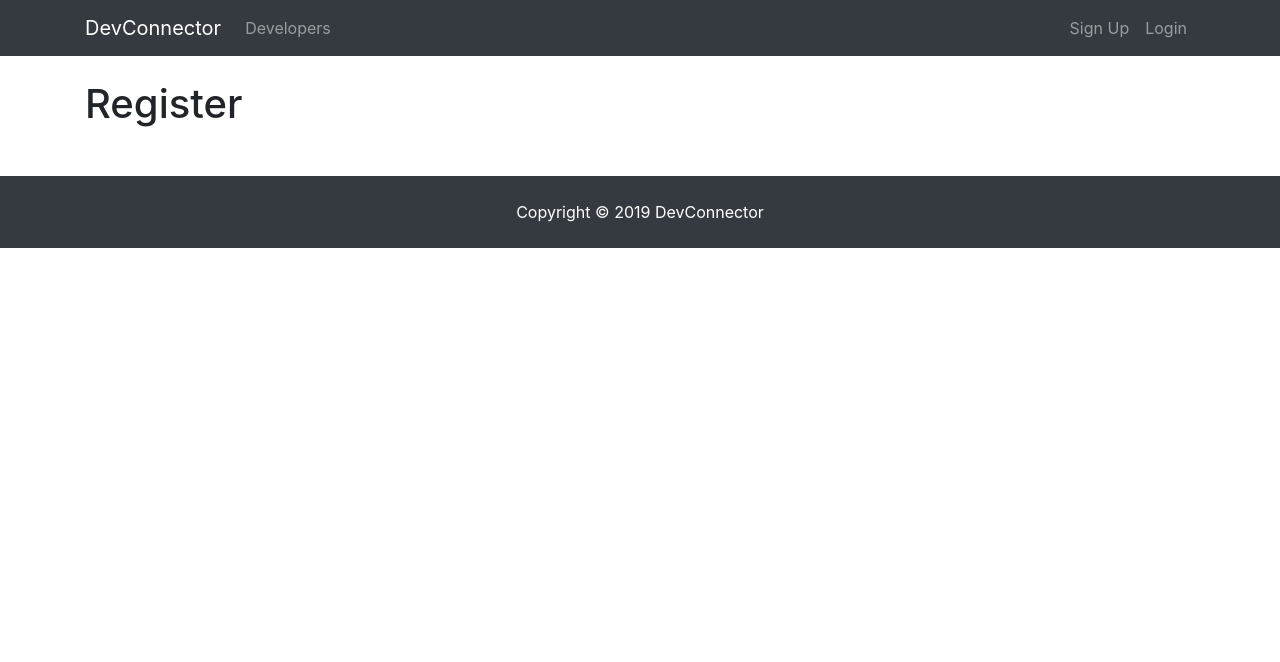
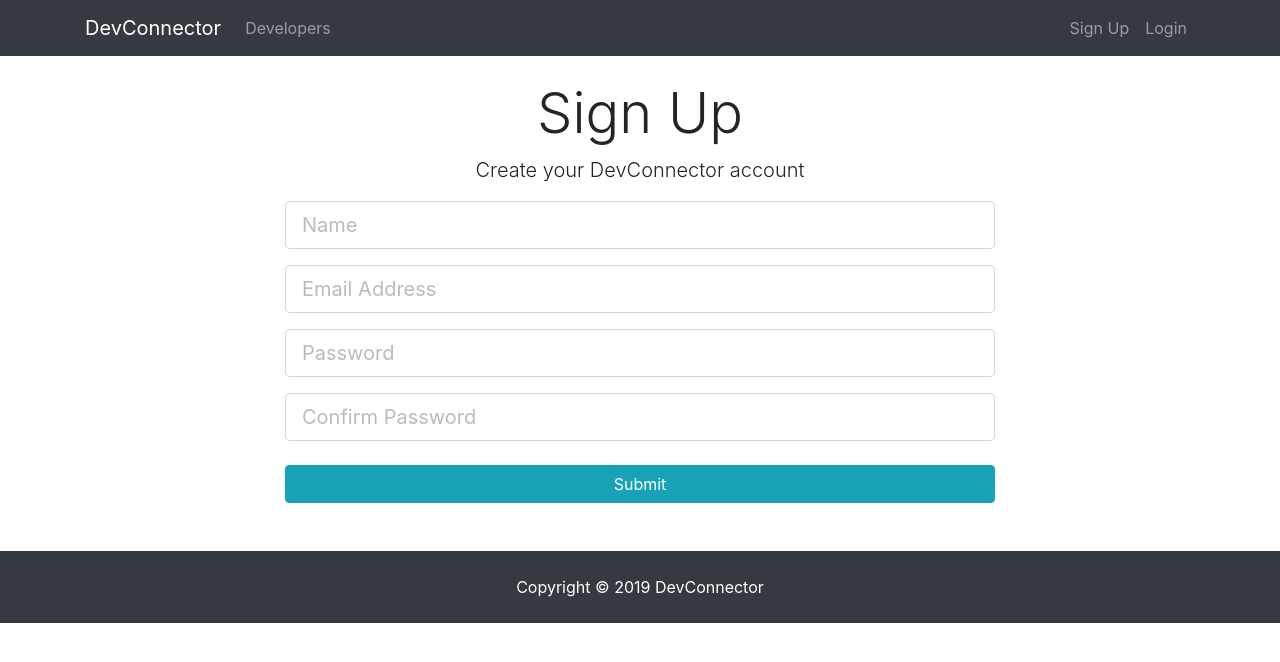
Before and after one commit to ryanconry/devconnector, a React (Create React App) app in the folder client/: page /register in a window 1280 px wide. Shown: the top 662 px of the page. Built offline with nearby package versions, Linux system fonts and the light colour scheme.

Commit message:
add register & login form, implement error handling from backend

```diff
--- a/client/package.json
+++ b/client/package.json
@@ -2,7 +2,10 @@
   "name": "client",
   "version": "0.1.0",
   "private": true,
+  "proxy": "http://localhost:5000",
   "dependencies": {
+    "axios": "^0.19.0",
+    "classnames": "^2.2.6",
     "react": "^16.9.0",
     "react-dom": "^16.9.0",
     "react-router-dom": "^5.0.1",
@@ -14,7 +17,6 @@
     "test": "react-scripts test",
     "eject": "react-scripts eject"
   },
-  "proxy": "http://localhost:5000",
   "eslintConfig": {
     "extends": "react-app"
   },
--- a/client/src/components/auth/Login.js
+++ b/client/src/components/auth/Login.js
@@ -1,10 +1,66 @@
 import React, { Component } from "react";
 
 class Login extends Component {
+  constructor() {
+    super();
+    this.state = {
+      email: "",
+      password: "",
+      errors: {}
+    };
+  }
+
+  onChange = e => {
+    this.setState({ [e.target.name]: e.target.value });
+  };
+
+  onSubmit = e => {
+    e.preventDefault();
+
+    const user = {
+      email: this.state.email,
+      password: this.state.password
+    };
+
+    console.log(user);
+  };
+
   render() {
     return (
-      <div>
-        <h1>Login</h1>
+      <div className="login">
+        <div className="container">
+          <div className="row">
+            <div className="col-md-8 m-auto">
+              <h1 className="display-4 text-center">Log In</h1>
+              <p className="lead text-center">
+                Sign in to your DevConnector account
+              </p>
+              <form onSubmit={this.onSubmit}>
+                <div className="form-group">
+                  <input
+                    type="email"
+                    className="form-control form-control-lg"
+                    placeholder="Email Address"
+                    name="email"
+                    value={this.state.email}
+                    onChange={this.onChange}
+                  />
+                </div>
+                <div className="form-group">
+                  <input
+                    type="password"
+                    className="form-control form-control-lg"
+                    placeholder="Password"
+                    name="password"
+                    value={this.state.password}
+                    onChange={this.onChange}
+                  />
+                </div>
+                <input type="submit" className="btn btn-info btn-block mt-4" />
+              </form>
+            </div>
+          </div>
+        </div>
       </div>
     );
   }
--- a/client/src/components/auth/Register.js
+++ b/client/src/components/auth/Register.js
@@ -1,10 +1,122 @@
 import React, { Component } from "react";
+import axios from "axios";
+import classnames from "classnames";
 
 class Register extends Component {
+  constructor() {
+    super();
+    this.state = {
+      name: "",
+      email: "",
+      password: "",
+      password2: "",
+      errors: {}
+    };
+  }
+
+  //when a keystroke is entered in the field (field is changed), value of keystroke will be logged to the attribute
+  onChange = e => {
+    //use arrow function to bind custom method to component class
+    this.setState({ [e.target.name]: e.target.value });
+  };
+
+  onSubmit = e => {
+    e.preventDefault();
+
+    const newUser = {
+      name: this.state.name,
+      email: this.state.email,
+      password: this.state.password,
+      password2: this.state.password2
+    };
+
+    axios
+      .post("api/users/register", newUser)
+      .then(res => console.log(res.data))
+      .catch(err => this.setState({ errors: err.response.data }));
+  };
+
   render() {
+    const { errors } = this.state; //same as errors=this.state.errors, destructuring
     return (
-      <div>
-        <h1>Register</h1>
+      <div className="register">
+        <div className="container">
+          <div className="row">
+            <div className="col-md-8 m-auto">
+              <h1 className="display-4 text-center">Sign Up</h1>
+              <p className="lead text-center">
+                Create your DevConnector account
+              </p>
+              <form noValidate onSubmit={this.onSubmit}>
+                <div className="form-group">
+                  <input
+                    type="text"
+                    className={classnames("form-control form-control-lg", {
+                      "is-invalid": errors.name
+                    })}
+                    placeholder="Name"
+                    name="name"
+                    value={this.state.name}
+                    onChange={this.onChange}
+                  />
+                  {errors.name && (
+                    <div className="invalid-feedback">{errors.name}</div>
+                  )}
+                </div>
+                <div className="form-group">
+                  <input
+                    type="email"
+                    className={classnames("form-control form-control-lg", {
+                      "is-invalid": errors.email
+                    })}
+                    placeholder="Email Address"
+                    name="email"
+                    value={this.state.email}
+                    onChange={this.onChange}
+                  />
+                  {errors.email && (
+                    <div className="invalid-feedback">{errors.email}</div>
+                  )}
+                  {/* <small className="form-text text-muted">
+                    This site uses Gravatar so if you want a profile image, use
+                    a Gravatar email
+                  </small> */}
+                </div>
+                <div className="form-group">
+                  <input
+                    type="password"
+                    className={classnames("form-control form-control-lg", {
+                      "is-invalid": errors.password
+                    })}
+                    placeholder="Password"
+                    name="password"
+                    value={this.state.password}
+                    onChange={this.onChange}
+                  />
+                  {errors.password && (
+                    <div className="invalid-feedback">{errors.password}</div>
+                  )}
+                </div>
+                <div className="form-group">
+                  <input
+                    type="password"
+                    className={classnames("form-control form-control-lg", {
+                      "is-invalid": errors.password2
+                    })}
+                    placeholder="Confirm Password"
+                    name="password2"
+                    value={this.state.password2}
+                    onChange={this.onChange}
+                  />
+                  {errors.password2 && (
+                    <div className="invalid-feedback">{errors.password2}</div>
+                  )}
+                </div>
+                <input type="submit" className="btn btn-info btn-block mt-4" />
+              </form>
+            </div>
+          </div>
+        </div>
       </div>
     );
   }
--- a/package.json
+++ b/package.json
@@ -17,9 +17,11 @@
     "bcryptjs": "^2.4.3",
     "body-parser": "^1.19.0",
     "concurrently": "^4.1.2",
+    "corsproxy": "^1.5.0",
     "express": "^4.17.1",
     "jsonwebtoken": "^8.5.1",
     "mongoose": "^5.6.1",
+    "npm": "^6.11.3",
     "passport": "^0.4.0",
     "passport-jwt": "^4.0.0",
     "validator": "^11.0.0"
```
Also changed, not shown: 1 other file (tests, documents, lock files or other folders).
